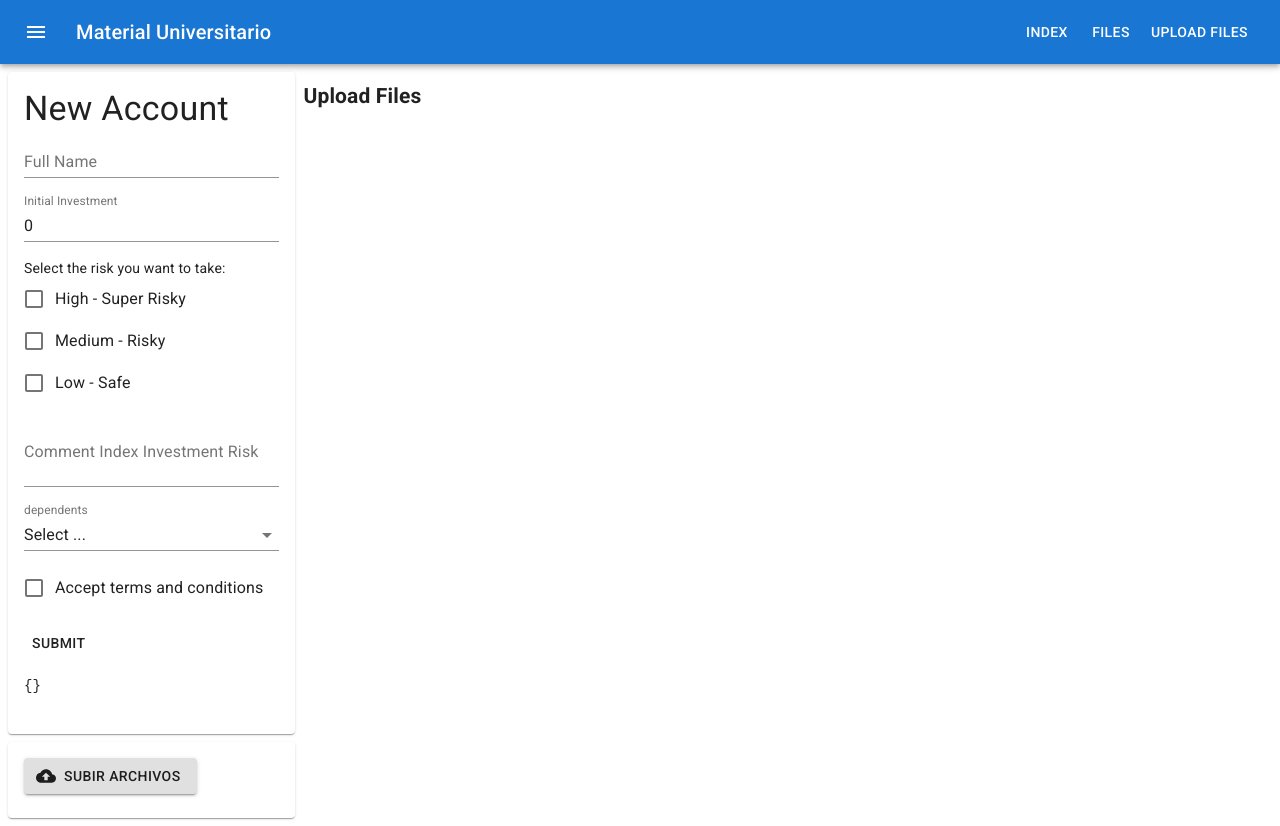
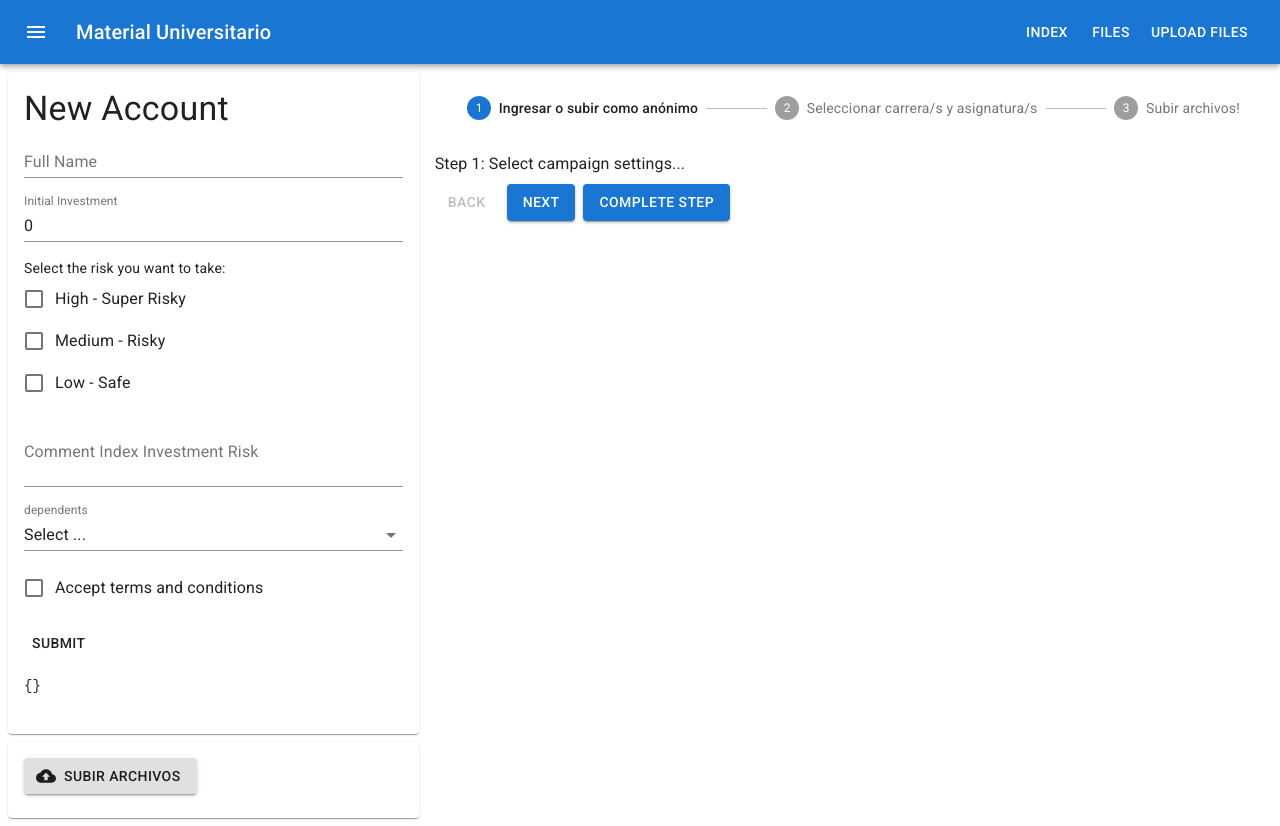
Before and after one commit to LIbanezDev/material_usm, a Next.js app: page /upload in a window 1280 px wide. Built offline with nearby package versions, Linux system fonts and the light colour scheme.

Commit message:
Primera versión multi stepper form

```diff
--- a/pages/upload.js
+++ b/pages/upload.js
@@ -1,13 +1,154 @@
 import React from 'react';
 import {Grid} from "@material-ui/core";
 import CustomForm from "../src/components/form/generalUse/CustomForm";
+import makeStyles from "@material-ui/core/styles/makeStyles";
+import StepButton from "@material-ui/core/StepButton";
+import Stepper from "@material-ui/core/Stepper";
+import Typography from "@material-ui/core/Typography";
+import Button from "@material-ui/core/Button";
+import Step from "@material-ui/core/Step";
+
+const useStyles = makeStyles((theme) => ({
+    root: {
+        '& > *': {
+            margin: theme.spacing(1),
+        },
+    },
+    button: {
+        marginRight: theme.spacing(1),
+    },
+    completed: {
+        display: 'inline-block',
+    },
+    instructions: {
+        marginTop: theme.spacing(1),
+        marginBottom: theme.spacing(1),
+    },
+}));
+
+function getSteps() {
+    return ['Ingresar o subir como anónimo', 'Seleccionar carrera/s y asignatura/s', 'Subir archivos!'];
+}
+
+function getStepContent(step) {
+    switch (step) {
+        case 0:
+            return 'Step 1: Select campaign settings...';
+        case 1:
+            return 'Step 2: What is an ad group anyways?';
+        case 2:
+            return 'Step 3: This is the bit I really care about!';
+        default:
+            return 'Unknown step';
+    }
+}
 
 const Upload = () => {
+    const classes = useStyles();
+    const [activeStep, setActiveStep] = React.useState(0);
+    const [completed, setCompleted] = React.useState({});
+    const steps = getSteps();
 
+    const totalSteps = () => {
+        return steps.length;
+    };
+
+    const completedSteps = () => {
+        return Object.keys(completed).length;
+    };
+
+    const isLastStep = () => {
+        return activeStep === totalSteps() - 1;
+    };
+
+    const allStepsCompleted = () => {
+        return completedSteps() === totalSteps();
+    };
+
+    const handleNext = () => {
+        const newActiveStep =
+            isLastStep() && !allStepsCompleted()
+                ? // It's the last step, but not all steps have been completed,
+                  // find the first step that has been completed
+                steps.findIndex((step, i) => !(i in completed))
+                : activeStep + 1;
+        setActiveStep(newActiveStep);
+    };
+
+    const handleBack = () => {
+        setActiveStep((prevActiveStep) => prevActiveStep - 1);
+    };
+
+    const handleStep = (step) => () => {
+        setActiveStep(step);
+    };
+
+    const handleComplete = () => {
+        const newCompleted = completed;
+        newCompleted[activeStep] = true;
+        setCompleted(newCompleted);
+        handleNext();
+    };
+
+    const handleReset = () => {
+        setActiveStep(0);
+        setCompleted({});
+    };
     return (
         <Grid container>
-            <CustomForm/>
-            <h2> Upload Files </h2>
+            <Grid item xs={12} lg={4}>
+                <CustomForm/>
+            </Grid>
+            <Grid item xs={12} lg={8} spacing={1}>
+                <div className={classes.root}>
+                    <Stepper nonLinear activeStep={activeStep}>
+                        {steps.map((label, index) => (
+                            <Step key={label}>
+                                <StepButton onClick={handleStep(index)} completed={completed[index]}>
+                                    {label}
+                                </StepButton>
+                            </Step>
+                        ))}
+                    </Stepper>
+                    <div>
+                        {allStepsCompleted() ? (
+                            <div>
+                                <Typography className={classes.instructions}>
+                                    All steps completed - you&apos;re finished
+                                </Typography>
+                                <Button onClick={handleReset}>Reset</Button>
+                            </div>
+                        ) : (
+                            <div>
+                                <Typography className={classes.instructions}>{getStepContent(activeStep)}</Typography>
+                                <div>
+                                    <Button disabled={activeStep === 0} onClick={handleBack} className={classes.button}>
+                                        Back
+                                    </Button>
+                                    <Button
+                                        variant="contained"
+                                        color="primary"
+                                        onClick={handleNext}
+                                        className={classes.button}
+                                    >
+                                        Next
+                                    </Button>
+                                    {activeStep !== steps.length &&
+                                    (completed[activeStep] ? (
+                                        <Typography variant="caption" className={classes.completed}>
+                                            Step {activeStep + 1} already completed
+                                        </Typography>
+                                    ) : (
+                                        <Button variant="contained" color="primary" onClick={handleComplete}>
+                                            {completedSteps() === totalSteps() - 1 ? 'Finish' : 'Complete Step'}
+                                        </Button>
+                                    ))}
+                                </div>
+                            </div>
+                        )}
+                    </div>
+                </div>
+            </Grid>
         </Grid>
     );
 };
```
